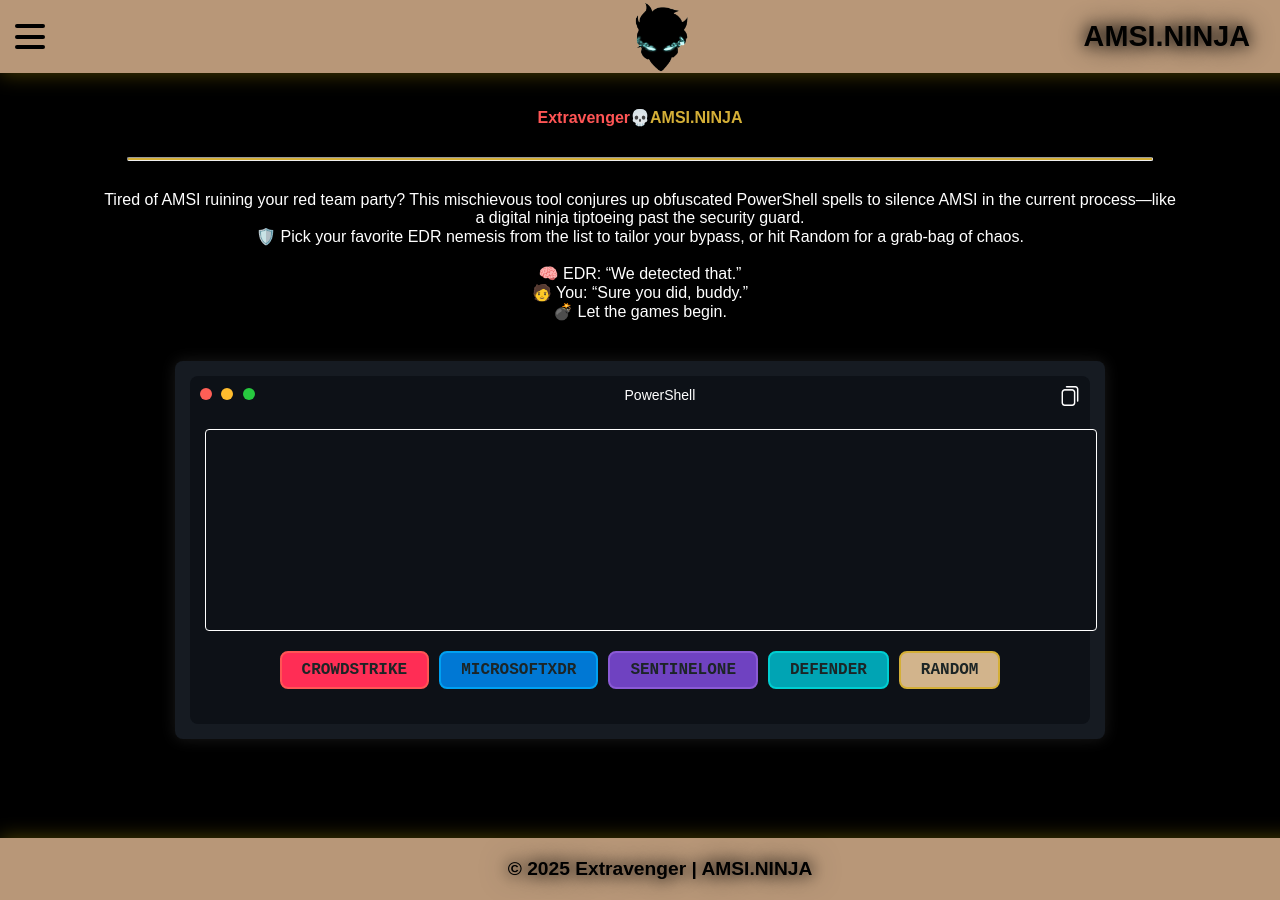
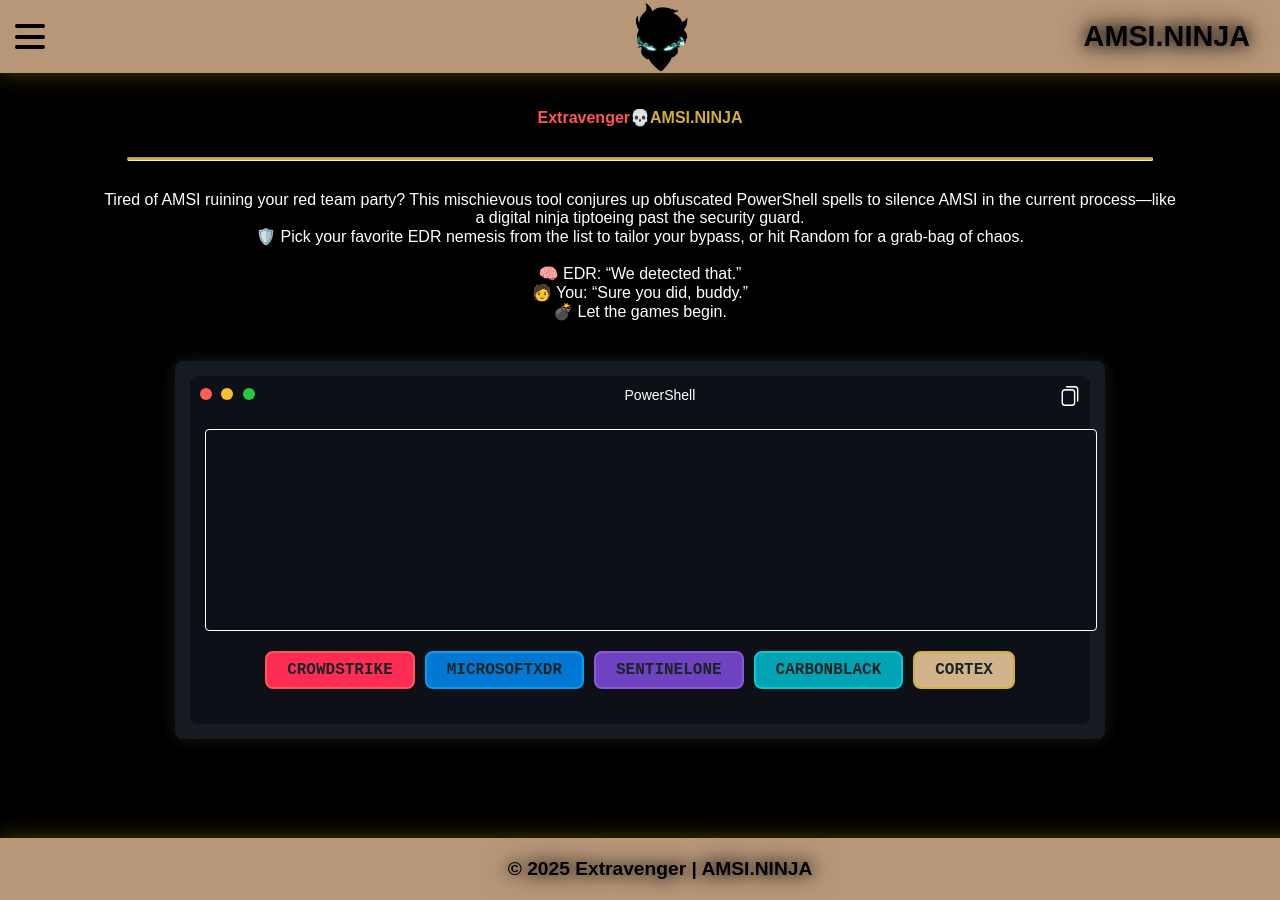
Before and after one commit to Extravenger/extravenger.github.io, a Jekyll site: the page amsininja/index.html, which Jekyll copies as it is, in a window 1280 px wide. Built offline with Jekyll 4.4.1, drawn with Linux system fonts in a browser that asks for light colours.

Commit message:
Update index.html

```diff
--- a/amsininja/index.html
+++ b/amsininja/index.html
@@ -72,8 +72,8 @@
                     <button class="generate-btn edr-btn crowdstrike-btn" onclick="GeneratePS('CrowdStrike')"><b>CrowdStrike</b></button>
                     <button class="generate-btn edr-btn microsoftxdr-btn" onclick="GeneratePS('MicrosoftXDR')"><b>MicrosoftXDR</b></button>
                     <button class="generate-btn edr-btn sentinelone-btn" onclick="GeneratePS('SentinelOne')"><b>SentinelOne</b></button>
-                    <button class="generate-btn edr-btn defender-btn" onclick="GeneratePS('Defender')"><b>Defender</b></button>
-                    <button class="generate-btn edr-btn random-btn" onclick="GeneratePS('Random')"><b>Random</b></button>
+                    <button class="generate-btn edr-btn defender-btn" onclick="GeneratePS('CarbonBlack')"><b>CarbonBlack</b></button>
+                    <button class="generate-btn edr-btn random-btn" onclick="GeneratePS('Cortex')"><b>Cortex</b></button>
                 </div>
             </div>
         </div>
```
